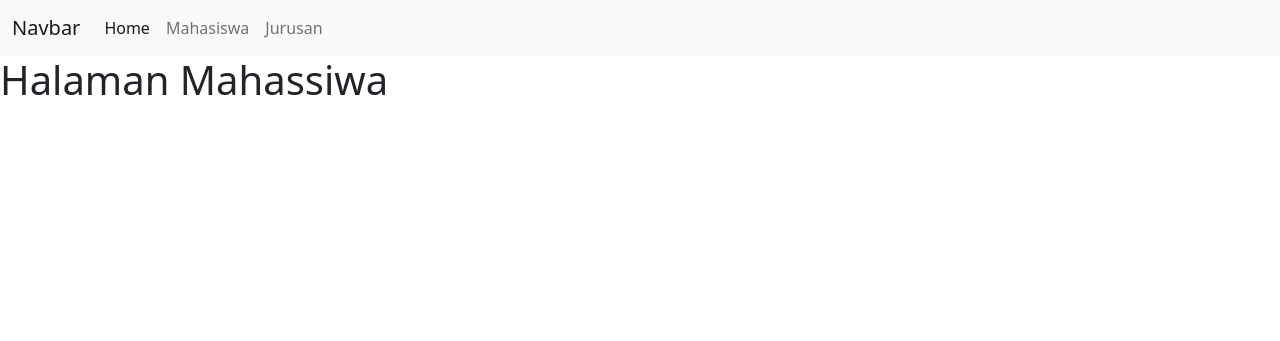
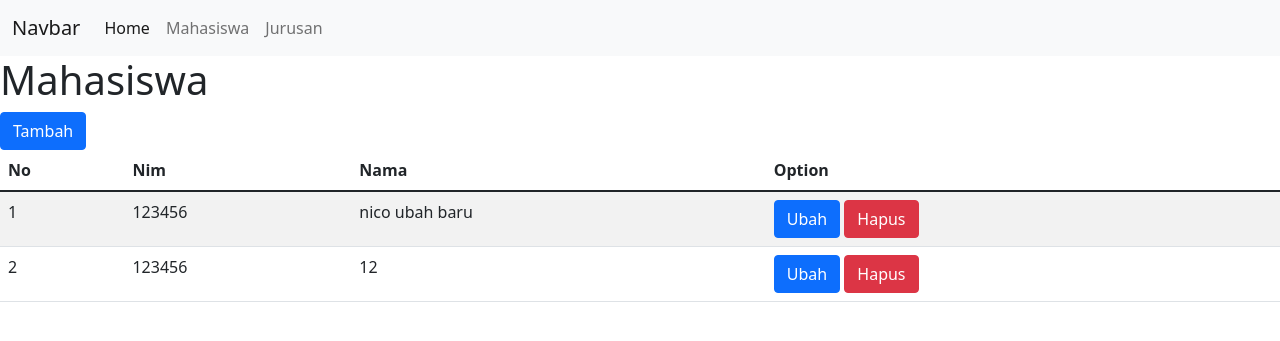
Before and after one commit to nicokinazoko/pelatihan-node-js, a Node server app: page /mahasiswa in a window 1280 px wide. Shown: the top 341 px of the page. Run offline with Node 20, Linux system fonts and the light colour scheme; some libraries are stand-ins or nearby versions.

Commit message:
Pertemuan 3

```diff
--- a/Pertemuan-2/expressjs/app.js
+++ b/Pertemuan-2/expressjs/app.js
@@ -1,4 +1,15 @@
 const express = require('express');
+const expressLayouts = require('express-ejs-layouts');
+
+// import local modules
+const {
+    getMahasiswa,
+    simpanMahasiswa,
+    tambahMahasiswa,
+    ambilMahasiswa,
+    ubahMahasiswa,
+    hapusMahasiswa
+} = require('./utils/mhs');
 
 const app = express();
 const port = 3000;
@@ -7,29 +18,87 @@ console.log(3000);
 
 app.set('view engine', 'ejs');
 
+app.use(expressLayouts);
+
+app.use(express.static('public'));
+// middleware encoding dari form
+app.use(express.urlencoded());
 
 
 
 app.get('/', (req, res) => {
-    // res.sendFile('./indexBootstrap.html', {
-    //     root: __dirname
-    // });
-    res.render('indexBootstrap');
+
+    const data = {
+        title: 'Halaman Home Layout',
+        layout: 'layouts/main-layout'
+    }
+
+    res.render('index', data);
 });
 
 app.get('/jurusan', (req, res) => {
-    // res.sendFile('./indexBootstrapJurusan.html', {
-    //     root: __dirname
-    // });
-    res.render('indexBootstrapJurusan');
+    const data = {
+        title: 'Halaman Jurusan Layout',
+        layout: 'layouts/main-layout'
+
+    }
+    res.render('jurusan', data);
 });
 
 app.get('/mahasiswa', (req, res) => {
-    // res.sendFile('./indexBootstrapMahasiswa.html', {
-    //     root: __dirname
-    // });
-    res.render('indexBootstrapMahasiswa');
+    const mahasiswa = getMahasiswa();
+    const data = {
+        title: 'Halaman Mahasiswa Layout',
+        layout: 'layouts/main-layout',
+        mahasiswa
+    }
+    res.render('mahasiswa', data);
 });
+
+
+// tambah mahasiswa
+app.get('/mahasiswa/tambah', (req, res) => {
+    res.render('mahasiswa-tambah', {
+        layout: 'layouts/main-layout',
+        title: 'Input Mahasiswa'
+    })
+})
+
+// simpan mahasiswa
+app.post('/mahasiswa', (req, res) => {
+    tambahMahasiswa(req.body);
+    res.redirect('/mahasiswa');
+})
+
+// update mahasiswa
+app.get('/mahasiswa/ubah/:nim', (req, res) => {
+    const mhs = ambilMahasiswa(req.params.nim);
+    // console.log(mhs);
+    res.render('mahasiswa-ubah', {
+        layout: 'layouts/main-layout',
+        title: 'Update Mahasiswa',
+        mhs
+    })
+});
+
+// simpan mahasiswa hasil update
+app.post('/mahasiswa/ubah', (req, res) => {
+    ubahMahasiswa(req.body);
+    res.redirect('/mahasiswa');
+});
+
+// hapus mahasiswa
+app.get('/mahasiswa/hapus/:nim', (req, res) => {
+    const mhs = ambilMahasiswa(req.params.nim);
+
+    if (!mhs) {
+        res.status(404);
+        res.send('<h1>404</h1>')
+    } else {
+        hapusMahasiswa(req.params.nim);
+    }
+    res.redirect('/mahasiswa');
+})
 
 app.get('/praktikum/:id/:kategori/:value', (req, res) => {
     res.send(`Params = ${req.params.id} , ${req.params.kategori}, ${req.params.value}`);
--- /dev/null
+++ b/Pertemuan-2/expressjs/data/mahasiswa.json
@@ -0,0 +1 @@
+[{"nim":"123456","name":"nico ubah baru"},{"nim":"123456","name":"12"}]
--- a/Pertemuan-2/expressjs/package.json
+++ b/Pertemuan-2/expressjs/package.json
@@ -13,6 +13,7 @@
   "dependencies": {
     "ejs": "^3.1.6",
     "express": "^4.17.2",
+    "express-ejs-layouts": "^2.5.1",
     "nodemon": "^2.0.15"
   }
 }
--- /dev/null
+++ b/Pertemuan-2/expressjs/public/style.css
@@ -0,0 +1,3 @@
+/* body {
+  background-color: aqua;
+} */
--- /dev/null
+++ b/Pertemuan-2/expressjs/utils/mhs.js
@@ -0,0 +1,70 @@
+const fs = require('fs');
+
+//buat folder jika belum ada
+// if (!fs.existsSync(dirPath)) {
+//     fs.mkdirSync(dirPath)
+// }
+
+//Buat file jika belum ada
+const filePath = './data/mahasiswa.json';
+if (!fs.existsSync(filePath)) {
+    fs.writeFileSync(filePath, '[]', 'utf-8');
+}
+
+
+const getMahasiswa = () => {
+    const fileBuffer = fs.readFileSync(filePath, 'utf-8');
+    const mahasiswa = JSON.parse(fileBuffer);
+    return mahasiswa;
+}
+
+
+
+// tambah mahasiswa
+const tambahMahasiswa = (mhs) => {
+    const mahasiswa = getMahasiswa();
+    mahasiswa.push(mhs);
+    simpanMahasiswa(mahasiswa)
+}
+
+// simpan mahasiswa
+const simpanMahasiswa = (mahasiswa) => {
+    fs.writeFileSync(filePath, JSON.stringify(mahasiswa));
+}
+
+
+
+// update mahasiswa
+const ambilMahasiswa = (nim) => {
+    const mahasiswa = getMahasiswa();
+    const mhs = mahasiswa.find((mhs) => mhs.nim === nim);
+    return mhs;
+}
+
+
+// const ubah mahasiswa
+const ubahMahasiswa = (newMhs) => {
+    const mahasiswa = getMahasiswa();
+
+    const newMahasiswa = mahasiswa.filter((mhs) => mhs.nim === newMhs.old_nim);
+    delete newMhs.old_nim;
+
+    newMahasiswa.push(newMhs);
+    simpanMahasiswa(newMahasiswa);
+}
+
+// hapus mahasiswa
+const hapusMahasiswa = (nim) => {
+    const mahasiswa = getMahasiswa();
+    const newMahasiswa = mahasiswa.filter((mhs) => mhs.nim !== nim)
+    simpanMahasiswa(newMahasiswa);
+}
+
+module.exports = {
+    getMahasiswa,
+    simpanMahasiswa,
+    tambahMahasiswa,
+    ambilMahasiswa,
+    ubahMahasiswa,
+    hapusMahasiswa
+}
--- /dev/null
+++ b/Pertemuan-2/expressjs/views/index.ejs
@@ -0,0 +1 @@
+<h2>Home</h2>
--- a/Pertemuan-2/expressjs/views/indexBootstrapMahasiswa.ejs
+++ /dev/null
@@ -1,19 +0,0 @@
-<!DOCTYPE html>
-<html lang="en">
-
-<head>
-    <meta charset="UTF-8">
-    <meta http-equiv="X-UA-Compatible" content="IE=edge">
-    <meta name="viewport" content="width=device-width, initial-scale=1.0">
-    <title>Index Bootstrap Mahasiswa</title>
-    <!-- Bootstrap CSS -->
-    <link href="https://cdn.jsdelivr.net/npm/bootstrap@5.1.3/dist/css/bootstrap.min.css" rel="stylesheet"
-        integrity="sha384-1BmE4kWBq78iYhFldvKuhfTAU6auU8tT94WrHftjDbrCEXSU1oBoqyl2QvZ6jIW3" crossorigin="anonymous">
-</head>
-
-<body>
-    <%- include('../layouts/nav-layout.ejs') %>
-    <h1>Halaman Mahassiwa</h1>
-</body>
-
-</html>
--- a/Pertemuan-2/expressjs/views/indexBootstrap.ejs
+++ b/Pertemuan-2/expressjs/views/layouts/main-layout.ejs
@@ -5,18 +5,18 @@
     <meta charset="UTF-8">
     <meta http-equiv="X-UA-Compatible" content="IE=edge">
     <meta name="viewport" content="width=device-width, initial-scale=1.0">
-    <title>Index Bootstrap Home</title>
+    <title><%= title %> </title>
     <!-- Bootstrap CSS -->
     <link href="https://cdn.jsdelivr.net/npm/bootstrap@5.1.3/dist/css/bootstrap.min.css" rel="stylesheet"
         integrity="sha384-1BmE4kWBq78iYhFldvKuhfTAU6auU8tT94WrHftjDbrCEXSU1oBoqyl2QvZ6jIW3" crossorigin="anonymous">
+    <link rel="stylesheet" href="style.css">
+
 </head>
 
 <body>
-    <%- include('../layouts/nav-layout.ejs') %>
+    <%- include('nav-layout.ejs') %>
 
-    <h1>Halaman Home</h1>
-    <% const jurusan = "Teknik Informatika"%>
-    <h3><%= jurusan %></h3>
+    <%- body %>
 
 
 
--- /dev/null
+++ b/Pertemuan-2/expressjs/views/mahasiswa.ejs
@@ -0,0 +1,26 @@
+<h1>Mahasiswa</h1>
+<div class="contain">
+    <a href="/mahasiswa/tambah" class="btn btn-primary">Tambah</a>
+    <table class="table table-striped">
+        <thead>
+            <th>No</th>
+            <th>Nim</th>
+            <th>Nama</th>
+            <th>Option</th>
+        </thead>
+        <tbody>
+            <% mahasiswa.forEach((mhs, i) => { %>
+            <tr>
+                <td><%= i + 1 %> </td>
+                <td><%= mhs.nim %> </td>
+                <td><%= mhs.name %> </td>
+                <td>
+                    <a href="/mahasiswa/ubah/<%= mhs.nim %>" class="btn btn-primary">Ubah</a>
+                    <a href="/mahasiswa/hapus/<%= mhs.nim %>" class="btn btn-danger">Hapus</a>
+                </td>
+            </tr>
+            <%  }) %>
+
+        </tbody>
+    </table>
+</div>
```
Also changed, not shown: Pertemuan-2/expressjs/views/indexBootstrapJurusan.ejs (deleted, +0 -20 lines), Pertemuan-2/expressjs/views/mahasiswa-tambah.ejs (added, +24 -0 lines), Pertemuan-2/expressjs/views/mahasiswa-ubah.ejs (added, +25 -0 lines), Pertemuan-2/expressjs/views/jurusan.ejs (added), Pertemuan-2/expressjs/views/layouts/header-layout.ejs (added), Pertemuan-2/expressjs/views/layouts/nav-layout.ejs (renamed from Pertemuan-2/expressjs/layouts/nav-layout.ejs), 1 other file.
